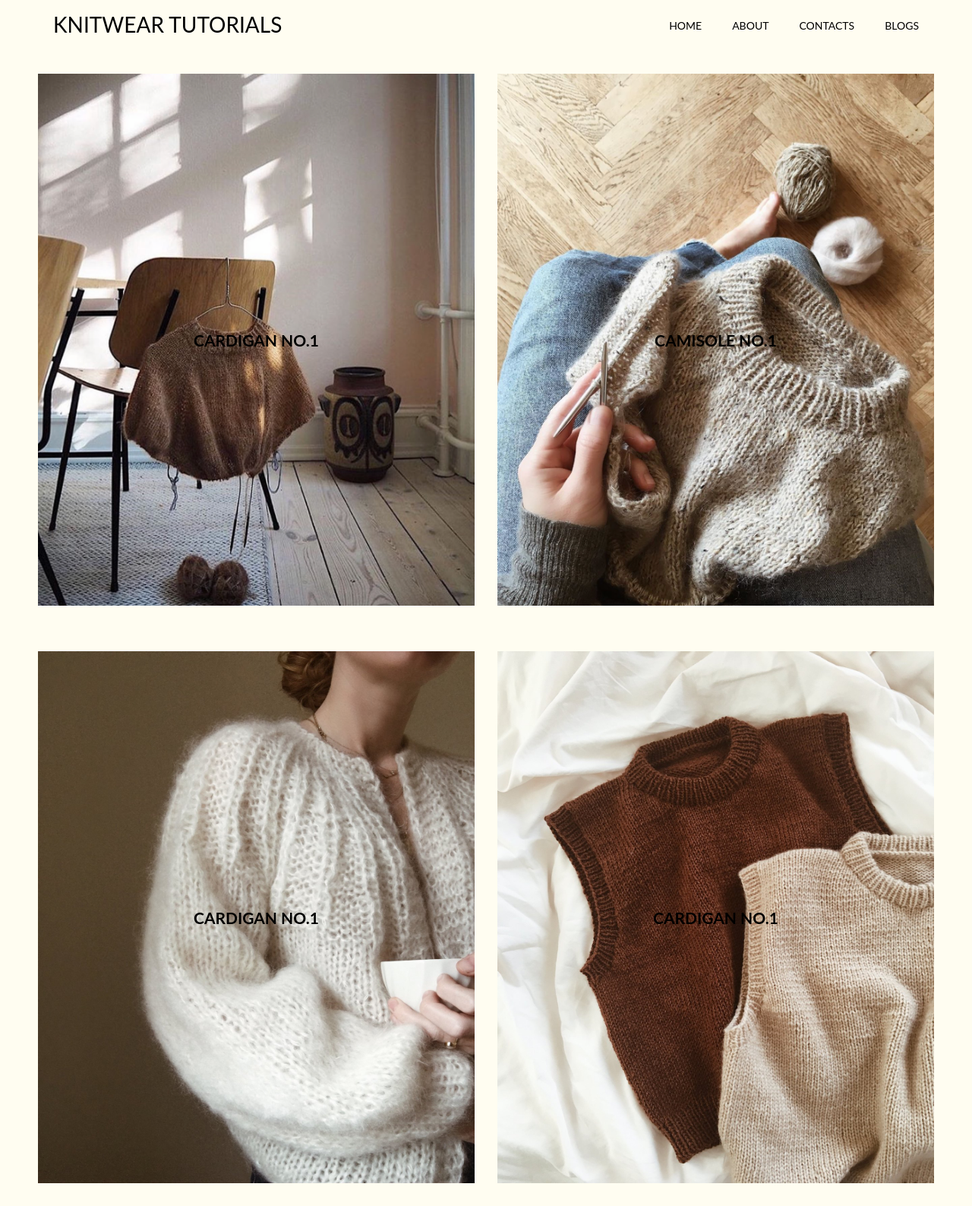
After one commit to teodorus-nathaniel/teodorus-nathaniel.github.io, a PHP site: page /projek/knitwear.html in a window 1280 px wide. The commit adds this page. Shown: the whole page at 76% size. Run offline with PHP 8.4, Linux system fonts and the light colour scheme.

Commit message:
added knitwear page

```diff
--- /dev/null
+++ b/projek/css/knitwear.css
@@ -0,0 +1,55 @@
+nav {
+  background-color: #fffdf1;
+}
+
+nav ul li.logo {
+  font-size: 2em !important;
+  padding: 10px 20px;
+}
+
+main {
+  background-color: #fffdf1;
+  display: grid;
+  grid-template-columns: repeat(auto-fit, minmax(500px, 1fr));
+  gap: 60px 30px;
+  padding: 30px 50px;
+}
+
+main div {
+  height: 700px;
+  position: relative;
+  display: flex;
+  justify-content: center;
+  align-items: center;
+}
+
+main div::after {
+  content: '';
+  position: absolute;
+  left: 0;
+  top: 0;
+  width: 100%;
+  height: 100%;
+  background-color: #fffdf1;
+  opacity: 0;
+  transition: opacity 300ms ease-out;
+}
+
+main div:hover::after {
+  opacity: .5;
+}
+
+main div img {
+  position: absolute;
+  top: 0;
+  left: 0;
+  width: 100%;
+  height: 100%;
+}
+
+main div span {
+  text-transform: uppercase;
+  font-size: 1.5em;
+  z-index: 2;
+  font-weight: bold;
+}
--- a/projek/home.html
+++ b/projek/home.html
@@ -6,6 +6,7 @@
   <meta name="viewport" content="width=device-width, initial-scale=1.0">
   <title>Document</title>
   <link rel="stylesheet" href="./css/styles.css">
+  <link rel="stylesheet" href="./css/home.css">
 
   <link href="https://fonts.googleapis.com/css2?family=Lato:wght@400;700&display=swap" rel="stylesheet">
 </head>
--- /dev/null
+++ b/projek/knitwear.html
@@ -0,0 +1,47 @@
+<!DOCTYPE html>
+<html lang="en">
+
+<head>
+  <meta charset="UTF-8">
+  <meta name="viewport" content="width=device-width, initial-scale=1.0">
+  <title>Document</title>
+
+  <link rel="stylesheet" href="./css/styles.css">
+  <link rel="stylesheet" href="./css/knitwear.css">
+</head>
+
+<body>
+
+  <nav>
+    <ul>
+      <li class="logo"><a href="#">Knitwear tutorials</a></li>
+      <li><a href="#">Home</a></li>
+      <li><a href="#">About</a></li>
+      <li><a href="#">Contacts</a></li>
+      <li><a href="#">Blogs</a></li>
+    </ul>
+  </nav>
+
+  <main>
+    <div>
+      <img src="./assets/Screen Shot 2020-03-30 at 21.52.11.png" alt="">
+      <span>Cardigan No.1</span>
+    </div>
+    <div>
+      <img src="./assets/Screen Shot 2020-03-30 at 22.01.14.png" alt="">
+      <span>Camisole No.1</span>
+    </div>
+    <div>
+      <img src="./assets/cardigan2.1_1296x.jpg" alt="">
+      <span>Cardigan No.1</span>
+    </div>
+    <div>
+      <img src="./assets/IMG_8161_1296x.jpg" alt="">
+      <span>Cardigan No.1</span>
+    </div>
+  </main>
+
+
+</body>
+
+</html>
```
Also changed, not shown: projek/css/home.css (added, +39 -0 lines), projek/css/styles.css (+4 -45 lines).
